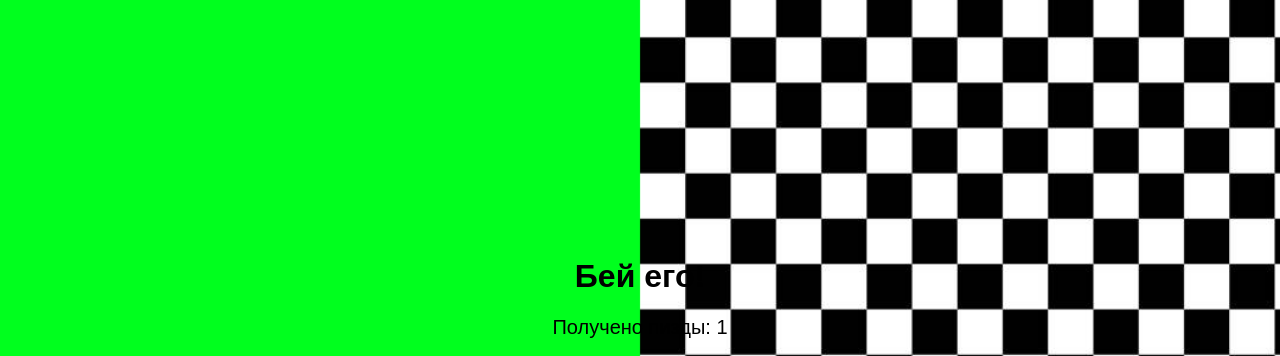
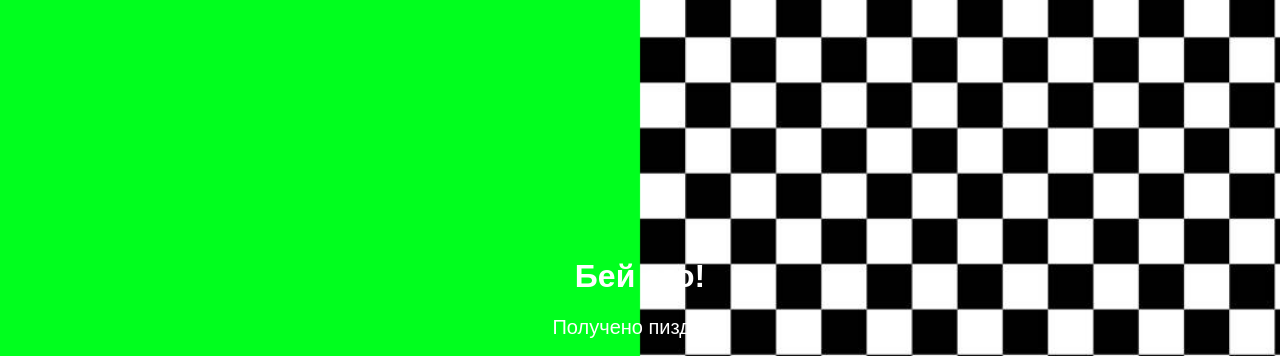
Before and after one commit to nnmlkths32/nnct1Bot, a plain HTML site: page index.html in a window 1280 px wide. Both pictures are taken after a click on the picture 640 px from the left and 459 px from the top of the page. Shown: the top 356 px of the page. Drawn offline with Linux system fonts and the light colour scheme.

Commit message:
Update index.html

```diff
--- a/index.html
+++ b/index.html
@@ -24,15 +24,21 @@
             position: relative;
         }
 
+        h1 {
+            color: #FFFFFF; /* Цвет текста заголовка - белый */
+        }
+
+        p {
+            font-size: 20px;
+            margin-bottom: 20px;
+            color: #FFFFFF; /* Цвет текста параграфа - белый */
+        }
+
         img {
             width: 200px;
             cursor: pointer;
         }
 
-        p {
-            font-size: 20px;
-            margin-bottom: 20px;
-        }
     </style>
 </head>
 <body>
@@ -51,7 +57,7 @@
             img.src = "https://github.com/nnmlkths32/nnct1Bot/raw/main/button_2.png";
             setTimeout(() => {
                 img.src = "https://github.com/nnmlkths32/nnct1Bot/raw/main/button_1.png";
-            }, 200); // Возвращаем через 200 мс
+            }, 200);
         }
     </script>
 </body>
```
